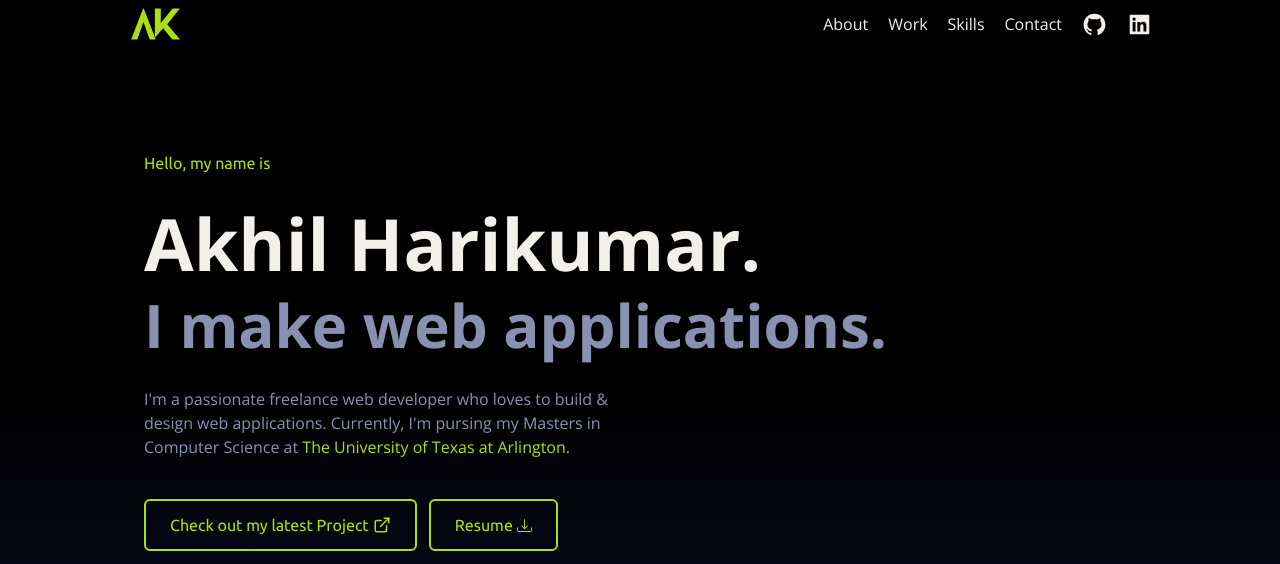
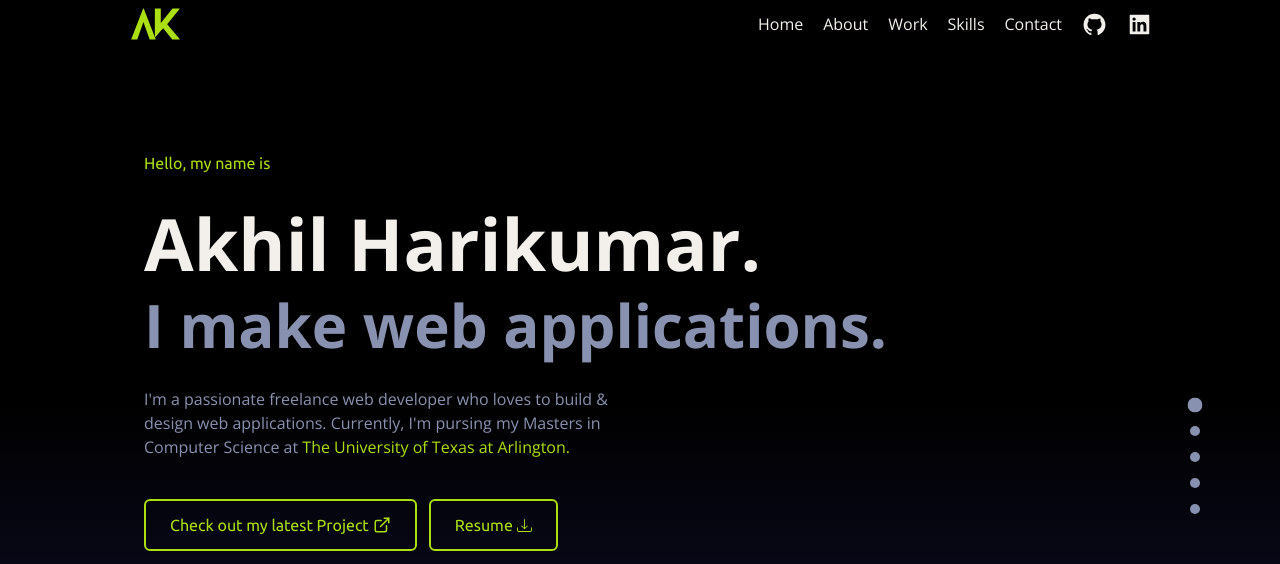
Before and after one commit to AkhilsWorkshop/Portfolio, a React (Create React App) app: page / in a window 1280 px wide. Shown: the top 564 px of the page. Built offline with nearby package versions, Linux system fonts and the light colour scheme.

Commit message:
[Feature] Dot Navigation

```diff
--- a/package.json
+++ b/package.json
@@ -15,6 +15,7 @@
     "react-on-screen": "^2.1.1",
     "react-scripts": "5.0.1",
     "react-scroll": "^1.8.7",
+    "uuidv4": "^6.2.13",
     "web-vitals": "^2.1.4"
   },
   "scripts": {
--- a/src/App.js
+++ b/src/App.js
@@ -8,6 +8,7 @@ import { useEffect } from "react";
 import Loading from "./components/Lazy/Loading";
 import Work from "./components/Work";
 import Skills from "./components/Skills";
+import DotNav from "./DotNav";
 
 function App() {
 
@@ -26,6 +27,7 @@ function App() {
 
         <>
           <Navbar />
+          <DotNav />
           <Home />
           <About />
           <Work />
--- /dev/null
+++ b/src/DotNav.jsx
@@ -0,0 +1,26 @@
+import { BsFillCircleFill } from "react-icons/bs"
+import { Link } from "react-scroll"
+import { items } from "./data/Pages"
+import { v4 as uuidv4 } from 'uuid';
+
+const DotNav = () => {
+
+    return (
+        <div className="hidden top-[50%] fixed translate-y-[-50%] right-0 mr-20 xl:flex flex-col gap-4"
+            data-aos="fade-left"
+            data-aos-once="true"
+            data-aos-delay={500}>
+            {items.map(({ item, offset }) => (
+                <>
+
+                    <Link activeClass="text-primary scale-150" spy={true} offset={offset} key={uuidv4()} to={item} smooth duration={500} className="cursor-pointer text-third duration-300 hover:text-primary hover:scale-150">
+                        <BsFillCircleFill key={uuidv4()} size={10} />
+                    </Link>
+
+                </>
+            ))}
+        </div>
+    )
+}
+
+export default DotNav
--- a/src/components/Navbar.js
+++ b/src/components/Navbar.js
@@ -3,31 +3,10 @@ import { CgMenu, CgClose } from "react-icons/cg";
 import { useState } from 'react';
 import { Link } from 'react-scroll';
 import { AiFillGithub, AiFillLinkedin } from "react-icons/ai";
+import { items } from '../data/Pages';
+import { v4 as uuidv4 } from 'uuid';
 
 const Navbar = () => {
-
-    const items = [
-        {
-            id: 1,
-            item: "About",
-            duration: 100
-        },
-        {
-            id: 2,
-            item: "Work",
-            duration: 200
-        },
-        {
-            id: 3,
-            item: "Skills",
-            duration: 300
-        },
-        {
-            id: 4,
-            item: "Contact",
-            duration: 400
-        }
-    ]
 
     const [menu, setMenu] = useState(false);
 
@@ -45,13 +24,10 @@ const Navbar = () => {
 
 
                     <div className="hidden md:flex gap-5">
-                        {items.map(({ id, item, duration }) => (
+                        {items.map(({ item, duration }) => (
                             <>
 
-                                <Link key={id} to={item} smooth duration={500} className="cursor-pointer text-secondary duration-300 hover:text-primary"
-                                    data-aos="fade-down"
-                                    data-aos-once="true"
-                                    data-aos-delay={duration}>
+                                <Link activeClass="text-primary" spy={true} key={uuidv4()} to={item} smooth duration={500} className="cursor-pointer text-secondary duration-300 hover:text-primary">
                                     {item}
                                 </Link>
 
@@ -74,15 +50,18 @@ const Navbar = () => {
                         </div>
                     </div>
 
+
+
+                    {/* Mobile Version */}
                     <div onClick={() => setMenu(!menu)} className="cursor-pointer z-20 text-secondary md:hidden">
                         {menu ? <CgClose size={35} /> : <CgMenu size={35} />}
                     </div>
 
                     {menu && (
                         <div className="flex flex-col justify-center items-center absolute top-0 left-0 w-full h-screen bg-gradient-to-b from-black via-sixth to-black duration-1000">
-                            {items.map(({ id, item }) => (
+                            {items.map(({ item }) => (
 
-                                <Link onClick={() => setMenu(!menu)} to={item} smooth duration={500} key={id} className="px-4 cursor-pointer text-secondary py-6 text-4xl">
+                                <Link onClick={() => setMenu(!menu)} to={item} smooth duration={500} key={uuidv4()} className="px-4 cursor-pointer text-secondary py-6 text-4xl">
                                     {item}
                                 </Link>
 
--- a/src/components/Skills.js
+++ b/src/components/Skills.js
@@ -1,4 +1,5 @@
 import { list } from '../data/skills';
+import { v4 as uuidv4 } from 'uuid';
 
 const Skills = () => {
 
@@ -23,7 +24,7 @@ const Skills = () => {
                     {list.map((item) => (
                         <>
 
-                            <div key={item.id} className="bg-sixth m-3 p-4 w-16 h-20 sm:h-auto sm:w-24 rounded-md flex flex-col items-center justify-start gap-2 shadow-xl hover:opacity-60 duration-300">
+                            <div key={uuidv4()} className="bg-sixth m-3 p-4 w-16 h-20 sm:h-auto sm:w-24 rounded-md flex flex-col items-center justify-start gap-2 shadow-xl hover:opacity-60 duration-300">
                                 <img src={item.URL} alt={item.title} className={`${item.property}`} />
                                 <p className="text-[0.5rem] sm:text-sm text-center">{item.title}</p>
                             </div>
--- a/src/components/Work.js
+++ b/src/components/Work.js
@@ -1,6 +1,7 @@
 import { FiGithub, FiExternalLink } from "react-icons/fi"
 import { FaTools } from "react-icons/fa"
 import { list } from "../data/projects"
+import { v4 as uuidv4 } from 'uuid';
 
 const Work = () => {
 
@@ -27,12 +28,12 @@ const Work = () => {
                             <>
                                 <div className="flex flex-col sm:relative text-third pt-5 ">
 
-                                    <img key={id} className="absolute hidden sm:flex aspect-auto w-[30%] right-0 mt-[10%] drop-shadow-xl z-10" src={second} alt={id}
+                                    <img key={uuidv4()} className="absolute hidden sm:flex aspect-auto w-[30%] right-0 mt-[10%] drop-shadow-xl z-10" src={second} alt={id}
                                         data-aos="fade-left"
                                         data-aos-once="true"
                                         data-aos-duration="1500" />
 
-                                    <img key={id + 1} className="aspect-auto w-full sm:w-[80%] drop-shadow-xl" src={first} alt={id + 1}
+                                    <img key={uuidv4()} className="aspect-auto w-full sm:w-[80%] drop-shadow-xl" src={first} alt={id + 1}
                                         data-aos="fade-right"
                                         data-aos-once="true"
                                         data-aos-duration="1500" />
--- /dev/null
+++ b/src/data/Pages.jsx
@@ -0,0 +1,27 @@
+export const items = [
+    {
+        id: 1,
+        item: "Home",
+        offset: 0
+    },
+    {
+        id: 2,
+        item: "About",
+        offset: 0
+    },
+    {
+        id: 3,
+        item: "Work",
+        offset: 0
+    },
+    {
+        id: 4,
+        item: "Skills",
+        offset: 0
+    },
+    {
+        id: 5,
+        item: "Contact",
+        offset: 0
+    }
+]
--- a/src/index.css
+++ b/src/index.css
@@ -14,6 +14,7 @@
 
     ::-webkit-scrollbar {
         width: 0.5rem;
+        display: none;
     }
 
     ::-webkit-scrollbar-track {
```
Also changed, not shown: 1 other file (tests, documents, lock files or other folders).
